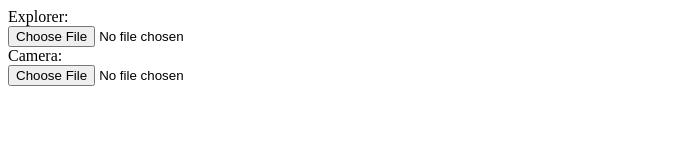
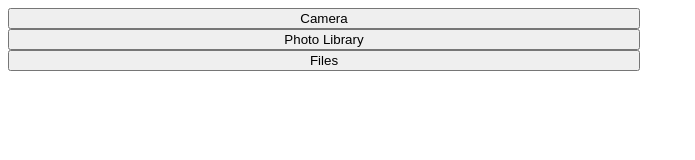
Before and after one commit to Hiraev/webviewtest.github.io, a plain HTML site: page index.html in a window 1280 px wide. Shown: the whole page, without its empty margins (0-695 px from the left). Drawn offline with Linux system fonts and the light colour scheme.

Commit message:
Update index.html

```diff
--- a/index.html
+++ b/index.html
@@ -1,6 +1,18 @@
-<form method="post" encrypt="multipart/form-data">
-  <label for="explorer">Explorer:</label><br>
-  <input id="explorer" type="file" accept="image/*"></br>
-  <label for="camera">Camera:</label><br>
-  <input id="camera" type="file" accept="image/*" capture>
-</form>
+<!DOCTYPE html>
+<html>
+  <head>
+    <meta name="viewport" content="width=device-width, initial-scale=2.0">
+    <style>
+    input {
+     width: 50%;
+    }
+    </style>
+  </head>
+  <body>
+    <form method="post" encrypt="multipart/form-data">
+      <input type = "button" onclick = 'window.webkit.messageHandlers.doStuffMessageHandler.postMessage({ type: "camera" })' value = "Camera">
+      <input type = "button" onclick = 'window.webkit.messageHandlers.doStuffMessageHandler.postMessage({ type: "photo_library" })' value = "Photo Library">
+      <input type = "button" onclick = 'window.webkit.messageHandlers.doStuffMessageHandler.postMessage({ type: "files" })' value = "Files">
+    </form>
+  </body>
+</html>
```
